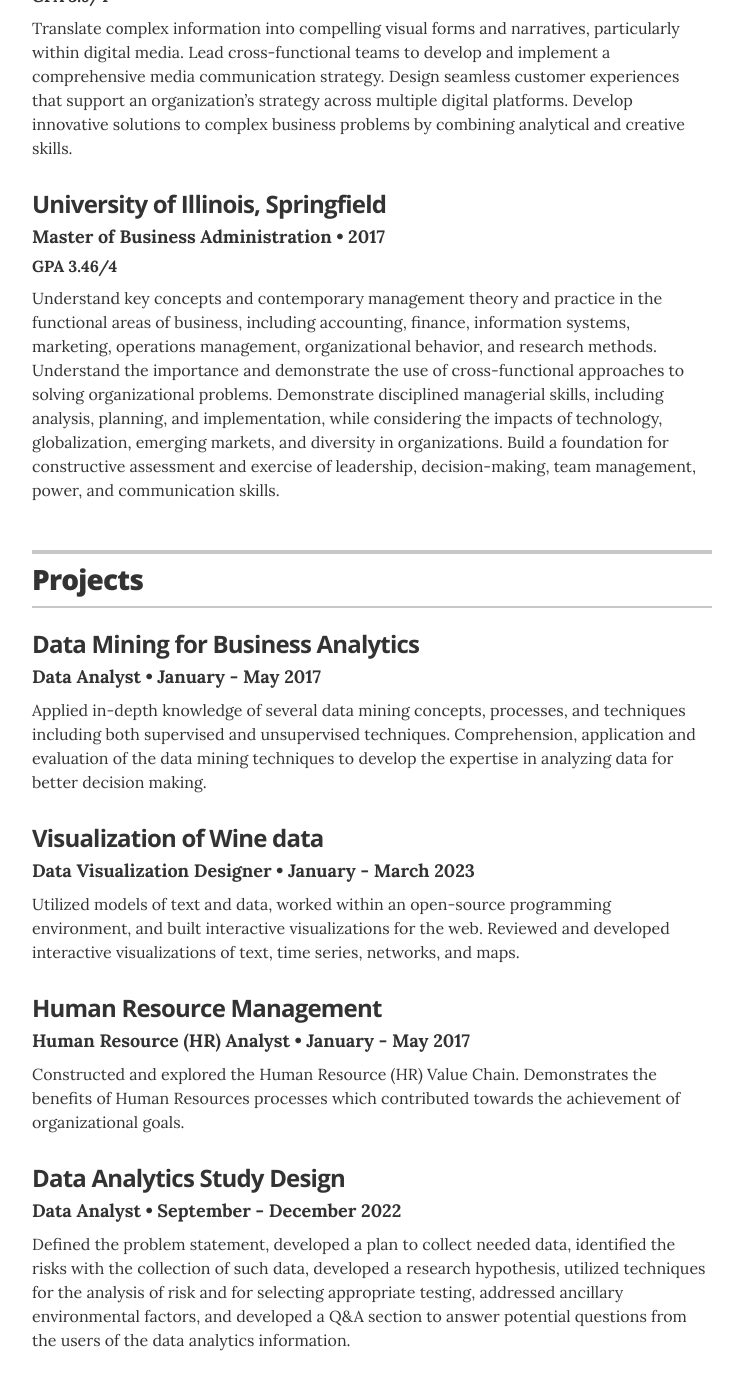
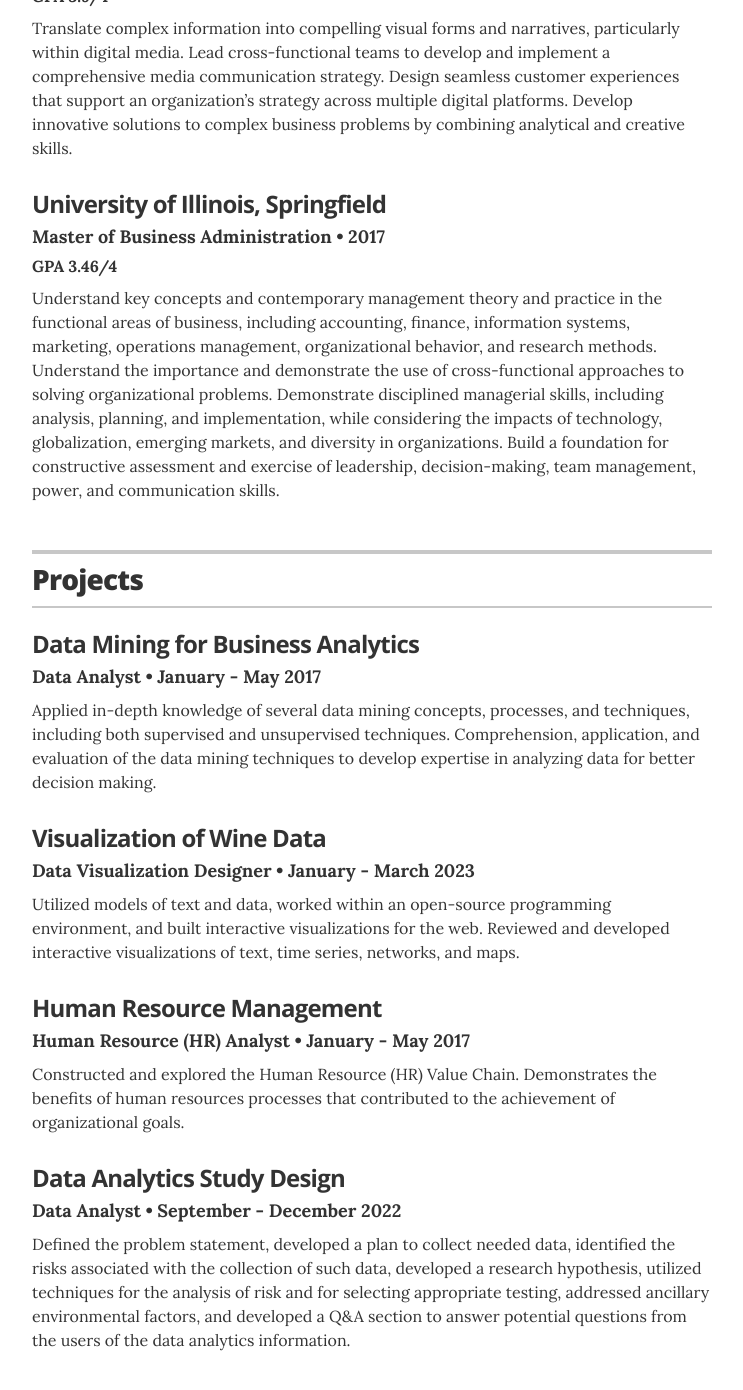
Before and after one commit to rchum/portfolio, a Jekyll site: the page built from index.html, in a window 1280 px wide and 1400 px high, scrolled down 725 px. Shown: the top 1390 px of the window, without its empty margins (268-1011 px from the left). Built offline with Jekyll 4.4.1, drawn with Linux system fonts in a browser that asks for light colours.

Commit message:
Update projects.yml

```diff
--- a/_data/projects.yml
+++ b/_data/projects.yml
@@ -4,9 +4,9 @@
   role: Data Analyst
   duration: January - May 2017
   #url: https://www.linkedin.com/in/chumr/
-  description: Applied in-depth knowledge of several data mining concepts, processes, and techniques including both supervised and unsupervised techniques. Comprehension, application and evaluation of the data mining techniques to develop the expertise in analyzing data for better decision making.
+  description: Applied in-depth knowledge of several data mining concepts, processes, and techniques, including both supervised and unsupervised techniques. Comprehension, application, and evaluation of the data mining techniques to develop expertise in analyzing data for better decision making.
 
-- project: Visualization of Wine data
+- project: Visualization of Wine Data
   role: Data Visualization Designer
   duration: January - March 2023
   #url: https://www.linkedin.com/in/chumr/
@@ -16,10 +16,10 @@
   role: Human Resource (HR) Analyst
   duration: January - May 2017
   #url: https://www.linkedin.com/in/chumr/
-  description: Constructed and explored the Human Resource (HR) Value Chain. Demonstrates the benefits of Human Resources processes which contributed towards the achievement of organizational goals.
+  description: Constructed and explored the Human Resource (HR) Value Chain. Demonstrates the benefits of human resources processes that contributed to the achievement of organizational goals.
 
 - project: Data Analytics Study Design
   role: Data Analyst
   duration: September - December 2022
   #url: https://www.linkedin.com/in/chumr/
-  description: Defined the problem statement, developed a plan to collect needed data, identified the risks with the collection of such data, developed a research hypothesis, utilized techniques for the analysis of risk and for selecting appropriate testing, addressed ancillary environmental factors, and developed a Q&A section to answer potential questions from the users of the data analytics information.
+  description: Defined the problem statement, developed a plan to collect needed data, identified the risks associated with the collection of such data, developed a research hypothesis, utilized techniques for the analysis of risk and for selecting appropriate testing, addressed ancillary environmental factors, and developed a Q&A section to answer potential questions from the users of the data analytics information.
```
